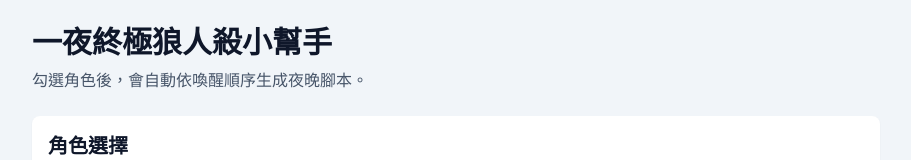
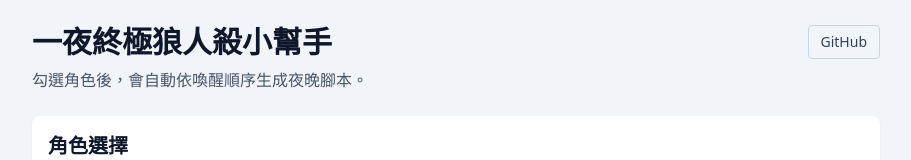
Before and after one commit to nicehorse06/onuw-helper, a Vue app: page / in a window 1280 px wide. Shown: the top 160 px of the page, without its empty margins (184-1095 px from the left). Built offline with nearby package versions, Linux system fonts and the light colour scheme.

Commit message:
add github link

```diff
--- a/src/App.vue
+++ b/src/App.vue
@@ -858,7 +858,17 @@ onUnmounted(() => {
 
 <template>
   <main class="mx-auto min-h-screen max-w-4xl p-6">
-    <h1 class="mb-2 text-3xl font-bold">一夜終極狼人殺小幫手</h1>
+    <div class="mb-2 flex items-center justify-between gap-3">
+      <h1 class="text-3xl font-bold">一夜終極狼人殺小幫手</h1>
+      <a
+        href="https://github.com/nicehorse06/onuw-helper"
+        target="_blank"
+        rel="noopener noreferrer"
+        class="rounded border border-slate-300 px-3 py-1.5 text-sm text-slate-700 hover:bg-slate-50"
+      >
+        GitHub
+      </a>
+    </div>
     <p class="mb-6 text-slate-600">勾選角色後，會自動依喚醒順序生成夜晚腳本。</p>
 
     <section class="mb-6 rounded-lg bg-white p-4 shadow-sm">
```
